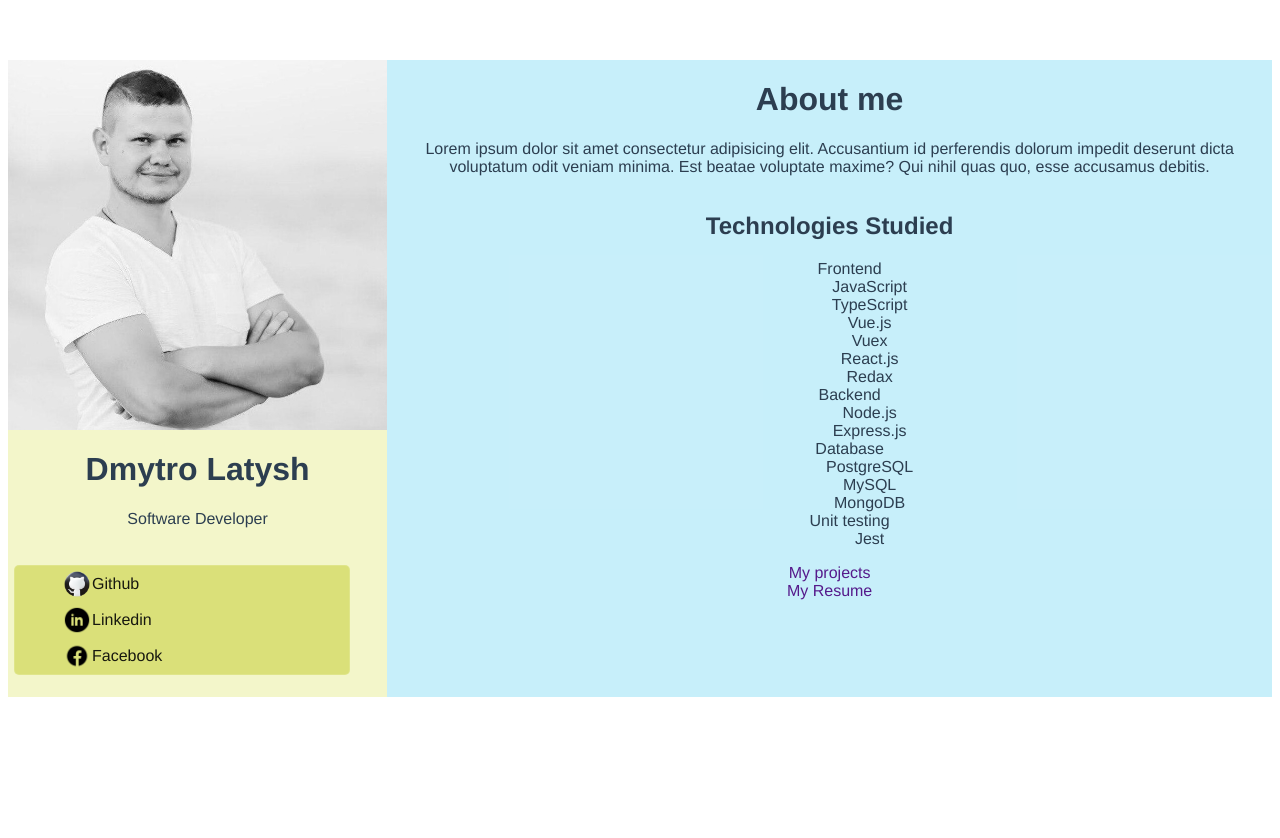
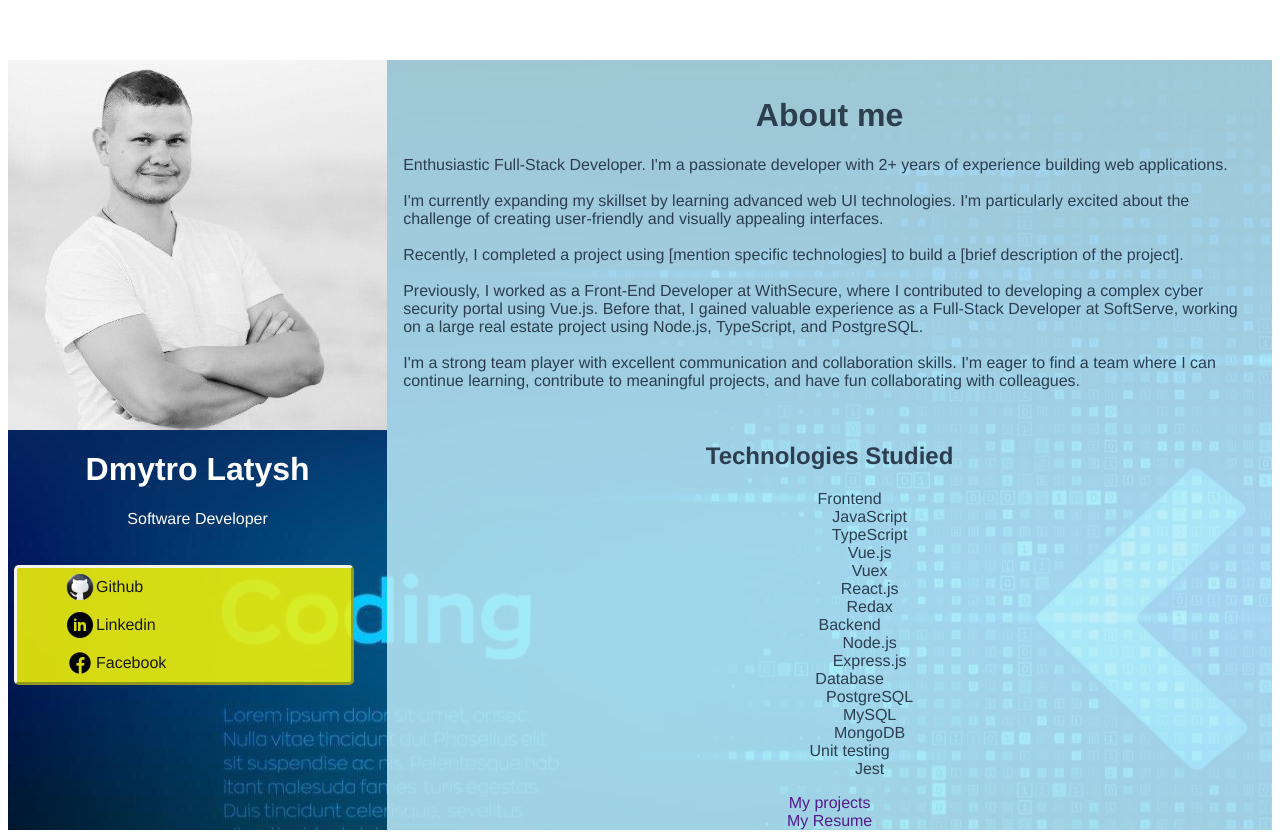
Before and after one commit to Demion-L/portfolio_1, a Vue app: page / in a window 1280 px wide. Before the commit the page ends 800 px from the top, so only its background shows below. Built offline with nearby package versions, Linux system fonts and the light colour scheme.

Commit message:
container-one styles refactored

```diff
--- a/src/components/MainCard.vue
+++ b/src/components/MainCard.vue
@@ -9,7 +9,7 @@
       <div class="social-links">
         <ul>
           <li>
-            <a href="">
+            <a href="" data-replace="Github">
               <img
                 src="../assets/social media/github-94.png"
                 alt="github logo"
@@ -18,7 +18,7 @@
             </a>
           </li>
           <li>
-            <a href="">
+            <a href="" data-replace="Linkedin">
               <img
                 src="../assets/social media/linkedin-logo-64.png"
                 alt="linkedin logo"
@@ -27,7 +27,7 @@
             </a>
           </li>
           <li>
-            <a href="">
+            <a href="" data-replace="Facebook">
               <img
                 src="../assets/social media/facebook-circled-64.png"
                 alt="fb logo"
@@ -42,11 +42,31 @@
     <div class="container-two">
       <div class="about-me">
         <h1>About me</h1>
-        <p>
-          Lorem ipsum dolor sit amet consectetur adipisicing elit. Accusantium
-          id perferendis dolorum impedit deserunt dicta voluptatum odit veniam
-          minima. Est beatae voluptate maxime? Qui nihil quas quo, esse
-          accusamus debitis.
+        <p class="about-me__info">
+          Enthusiastic Full-Stack Developer. I'm a passionate developer with 2+
+          years of experience building web applications.
+          <br />
+          <br />
+          I'm currently expanding my skillset by learning advanced web UI
+          technologies. I'm particularly excited about the challenge of creating
+          user-friendly and visually appealing interfaces.
+          <br />
+          <br />
+          Recently, I completed a project using [mention specific technologies]
+          to build a [brief description of the project].
+          <br />
+          <br />
+          Previously, I worked as a Front-End Developer at WithSecure, where I
+          contributed to developing a complex cyber security portal using
+          Vue.js. Before that, I gained valuable experience as a Full-Stack
+          Developer at SoftServe, working on a large real estate project using
+          Node.js, TypeScript, and PostgreSQL.
+          <br />
+          <br />
+          I'm a strong team player with excellent communication and
+          collaboration skills. I'm eager to find a team where I can continue
+          learning, contribute to meaningful projects, and have fun
+          collaborating with colleagues.
         </p>
       </div>
       <div class="tech-section">
@@ -105,7 +125,7 @@ export default {};
 
 <style scoped lang="scss">
 img {
-  width: 30px;
+  width: 2rem;
 }
 
 ul,
@@ -123,11 +143,13 @@ a {
 
 .main-container {
   display: flex;
+  background: url("../assets/main\ bg/code.jpg");
 }
 
 .container {
   &-one {
-    background-color: rgba(240, 244, 186, 0.759);
+    background: rgba(229, 34, 34, 0.467),
+      url("../assets/main\ bg/coding-neon.jpg");
     width: 30%;
     display: flex;
     flex-direction: column;
@@ -141,29 +163,90 @@ a {
   }
 }
 
+.profile {
+  color: white;
+}
+
 .social-links {
   padding: 1.5%;
 
   ul {
     width: 80%;
-    border: 1px solid rgb(236, 62, 62);
     display: flex;
     flex-direction: column;
     justify-content: center;
     align-items: flex-start;
-    background-color: rgba(202, 209, 67, 0.593);
+    background-color: rgba(245, 245, 7, 0.871);
     border-radius: 5px;
-    border: 1px solid rgba(255, 255, 255, 0.125);
+    border-top: 3px solid rgb(245, 245, 240);
+    border-left: 3px solid rgb(245, 245, 240);
+    border-bottom: 3px solid rgba(47, 59, 49, 0.404);
+    border-right: 3px solid rgba(47, 59, 49, 0.404);
   }
 
   li {
     padding: 1% 2.5%;
+    width: 55%;
 
     a {
       color: rgb(23, 24, 15);
       display: flex;
       align-items: center;
+      overflow: hidden;
+      position: relative;
+
+      &::before,
+      &::after {
+        content: "";
+        position: absolute;
+        width: 100%;
+        left: 0;
+      }
+      &::before {
+        background-color: #1b2bbb;
+        height: 2px;
+        bottom: 0;
+        transform-origin: 100% 50%;
+        transform: scaleX(0);
+        transition: transform 0.3s cubic-bezier(0.76, 0, 0.24, 1);
+      }
+      &::after {
+        content: attr(data-replace);
+        height: 100%;
+        top: 15%;
+        left: 10%;
+        transform-origin: 100% 50%;
+        transform: translate3d(200%, 0, 0);
+        transition: transform 0.3s cubic-bezier(0.76, 0, 0.24, 1);
+        color: #1b2bbb;
+        font-weight: bold;
+      }
+
+      &:hover::before {
+        transform-origin: 0% 50%;
+        transform: scaleX(1);
+      }
+      &:hover::after {
+        transform: translate3d(0, 0, 0);
+      }
+
+      & span {
+        display: inline-block;
+        transition: transform 0.3s cubic-bezier(0.76, 0, 0.24, 1);
+      }
+
+      &:hover span {
+        transform: translate3d(-200%, 0, 0);
+      }
     }
   }
 }
+
+.about-me {
+  padding: 1rem;
+
+  &__info {
+    text-align: left;
+  }
+}
 </style>
```
Also changed, not shown: src/assets/main bg/code.jpg (added), src/assets/main bg/coding-neon.jpg (added).
